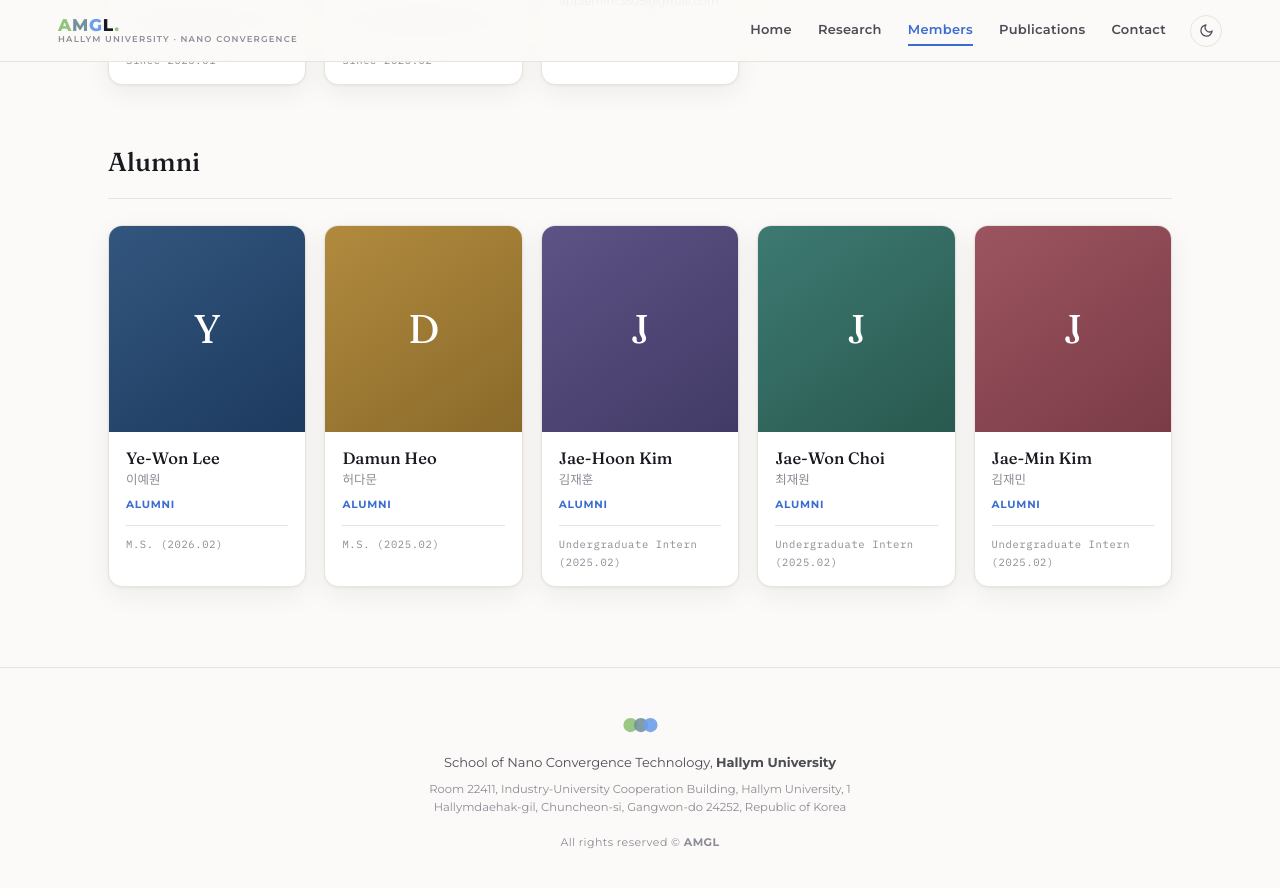
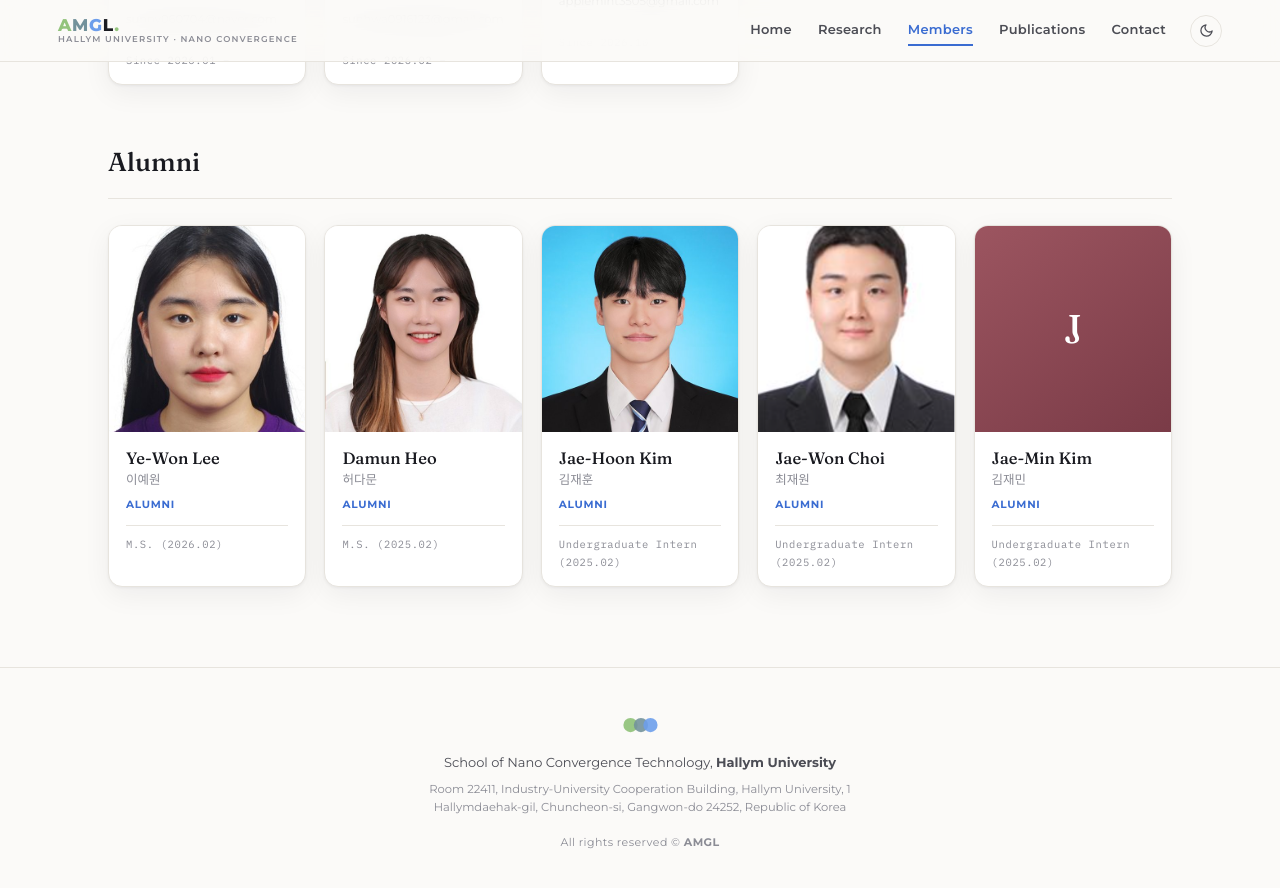
Before and after one commit to HTKRS/AMGL, a Jekyll site: the page built from members.html, in a window 1280 px wide and 900 px high, scrolled down 2871 px. Shown: the top 888 px of the window. Built offline with Jekyll 4.4.1, drawn with Linux system fonts in a browser that asks for light colours.

Commit message:
Update _data/members.yml (via Pages CMS)

```diff
--- a/_data/members.yml
+++ b/_data/members.yml
@@ -139,15 +139,19 @@ alumni:
   - name_en: Ye-Won Lee
     name_kr: 이예원
     note: M.S. (2026.02)
+    photo: Ye-Won Lee.jpg
   - name_en: Damun Heo
     name_kr: 허다문
     note: M.S. (2025.02)
+    photo: Damun Heo.jpg
   - name_en: Jae-Hoon Kim
     name_kr: 김재훈
     note: Undergraduate Intern (2025.02)
+    photo: Jae-Hoon Kim.jpg
   - name_en: Jae-Won Choi
     name_kr: 최재원
     note: Undergraduate Intern (2025.02)
+    photo: Jae-Won Choi.png
   - name_en: Jae-Min Kim
     name_kr: 김재민
     note: Undergraduate Intern (2025.02)
```
